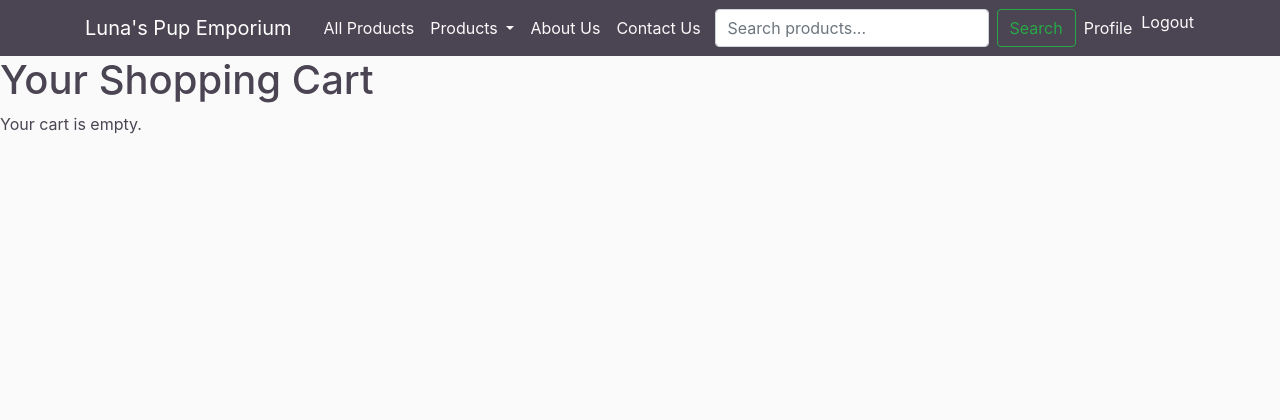
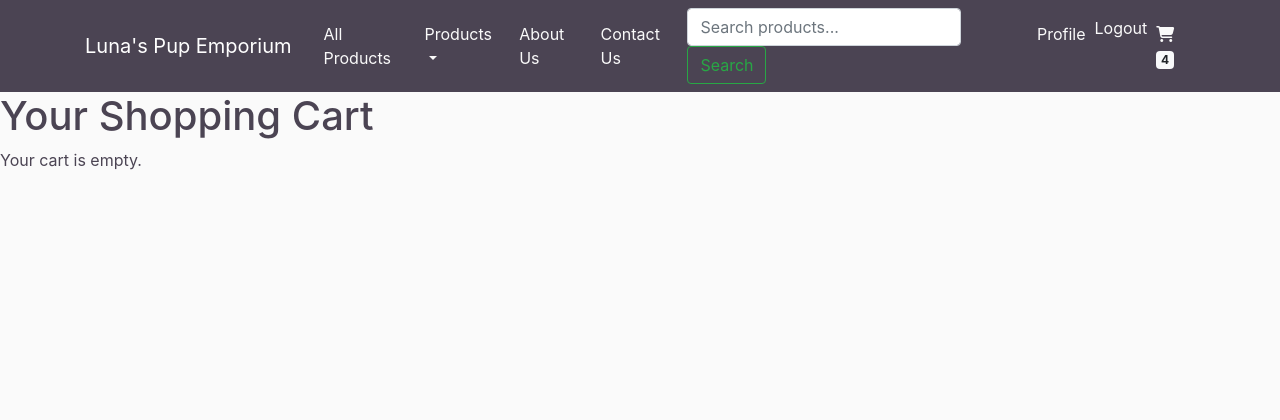
Before and after one commit to valejmdev/Luna-s-Pup-Emporium-pp5, a Django app: page /cart/ in a window 1280 px wide. Shown: the top 420 px of the page. Run offline with Django 5.2, Linux system fonts and the light colour scheme; the visitor is signed in with stand-in values (Sample User, id 1); data comes from the database, SQL or seed files in the repository; data that the repository does not hold is empty; some libraries are stand-ins or nearby versions.

Commit message:
edit links for cart

```diff
--- a/store/templates/store/base.html
+++ b/store/templates/store/base.html
@@ -79,6 +79,13 @@
                 <li class="nav-item"><a class="nav-link" href="{% url 'account_login' %}">Login</a></li>
                 <li class="nav-item"><a class="nav-link" href="{% url 'account_signup' %}">Register</a></li>
                 {% endif %}
+                <!-- Cart Icon -->
+                <li class="nav-item">
+                  <a class="nav-link" href="{% url 'cart:cart_detail' %}">
+                    <i class="fas fa-shopping-cart"></i>
+                    <span class="badge badge-light">4</span>
+                  </a>
+                </li>
               </ul>
             </div>
           </div>
@@ -109,7 +116,7 @@
                 <li><a href="{% url 'store:index' %}">Homepage</a></li>
                 <li><a href="{% url 'store:about_us' %}">About Us</a></li>
                 <li><a href="{% url 'store:faq' %}">FAQ</a></li>
-                <li><a href="{% url 'profiles:terms_conditions' %}">Terms and Conditions</a></li>
+                <li><a href="{% url 'store:terms_conditions' %}">Terms and Conditions</a></li>
               </ul>
             </div>
             <div class="col-md-4">
```
